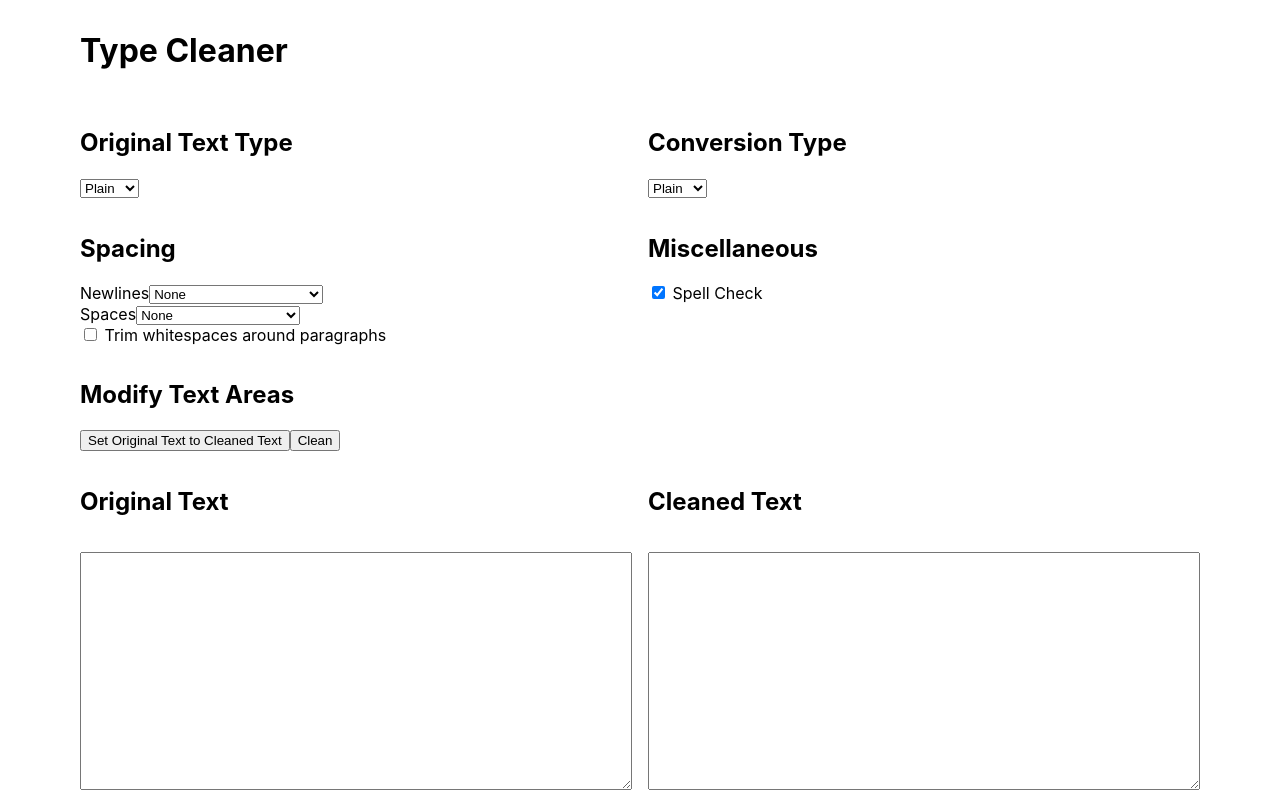
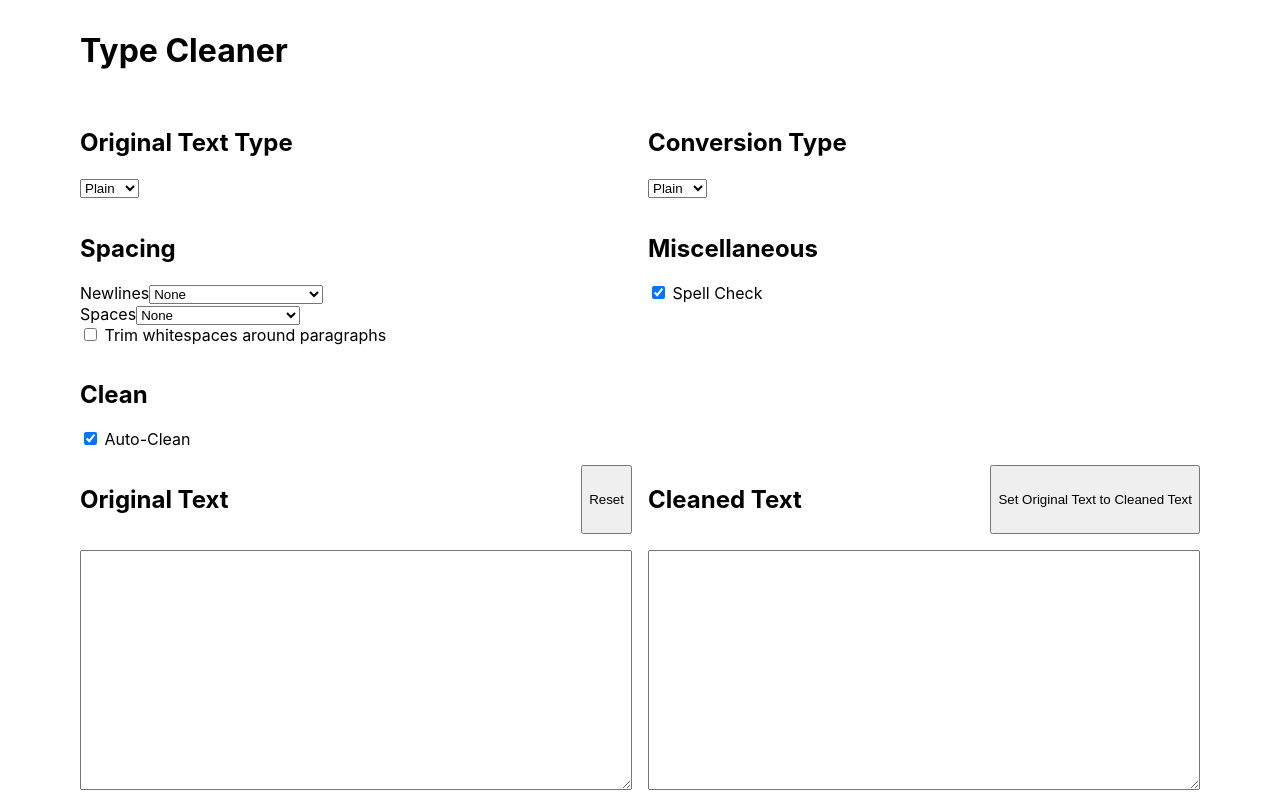
Before and after one commit to mattlean/typecleaner, a React (Create React App) app: page / in a window 1280 px wide. Built offline with nearby package versions, Linux system fonts and the light colour scheme.

Commit message:
Create auto-clean feature, create reset btn, move recycle btn

```diff
--- a/src/components/App.js
+++ b/src/components/App.js
@@ -1,4 +1,4 @@
-import React, { useState } from 'react';
+import React, { useEffect, useState } from 'react';
 
 function App() {
   const [origTxtType, setOrigTxtType] = useState('plain')
@@ -11,9 +11,10 @@ function App() {
   const [spellCheck, setSpellcheck] = useState(true)
   const [origTxt, setOrigTxt] = useState('')
   const [cleanTxt, setCleanTxt] = useState('')
+  const [autoClean, setAutoClean] = useState(true)
 
-  const clean = (txt) => {
-    let newTxt = txt
+  const clean = () => {
+    let newTxt = origTxt
 
     if(trim) {
       // Trim whitespaces around paragraphs
@@ -128,8 +129,12 @@ function App() {
     }
 
     console.log(JSON.stringify(newTxt))
-    return newTxt
+    setCleanTxt(newTxt)
   }
+
+  useEffect(() => {
+    if(autoClean) clean()
+  }, [origTxtType, conversionType, preventWidows, newlineTransform, spaceTransform, htmlTransform, trim, spellCheck, origTxt, cleanTxt, autoClean])
 
   let endings
   if(conversionType === 'html') {
@@ -137,7 +142,8 @@ function App() {
       <section>
         <h2>Endings</h2>
         <label>
-          <input type="checkbox" checked={preventWidows} onChange={e => setPreventWidows(e.target.checked)}  /> Prevent Widows
+          <input type="checkbox" checked={preventWidows} onChange={e => setPreventWidows(e.target.checked)} />
+          Prevent Widows
         </label>
       </section>
     )
@@ -210,17 +216,25 @@ function App() {
           </label>
         </section>
         <section>
-          <h2>Modify Text Areas</h2>
-          <button onClick={() => {
-            setOrigTxt(cleanTxt)
-            setCleanTxt('')
-          }}>Set Original Text to Cleaned Text</button>
-          <button onClick={() => setCleanTxt(clean(origTxt))}>Clean</button>
+          <h2>Clean</h2>
+          <label>
+            <input type="checkbox" checked={autoClean} onChange={(e) => setAutoClean(e.target.checked)} /> Auto-Clean
+          </label>
+          {!autoClean && <button onClick={() => clean()}>Clean</button>}
         </section>
       </section>
-      <h2 className="io">Original Text</h2>
+      <header className="txt-header">
+        <h2>Original Text</h2>
+        <button onClick={() => setOrigTxt('')}>Reset</button>
+      </header>
       <textarea spellCheck={spellCheck} value={origTxt} onChange={(e) => setOrigTxt(e.target.value)}></textarea>
-      <h2 className="io">Cleaned Text</h2>
+      <header className="txt-header">
+        <h2>Cleaned Text</h2>
+        <button onClick={() => {
+          setOrigTxt(cleanTxt)
+          setCleanTxt('')
+        }}>Set Original Text to Cleaned Text</button>
+      </header>
       <textarea readOnly spellCheck={false} value={cleanTxt}></textarea>
     </main>
   );
--- a/src/index.css
+++ b/src/index.css
@@ -33,10 +33,6 @@ label {
   grid-column: 1/-1;
 }
 
-.grid > .io {
-  grid-row: 3/4;
-}
-
 .grid > textarea {
   grid-row: 4/5;
 }
@@ -47,3 +43,8 @@ label {
   grid-gap: 16px;
   grid-template-columns: 1fr 1fr;
 }
+
+.txt-header {
+  display: flex;
+  justify-content: space-between;
+}
```
